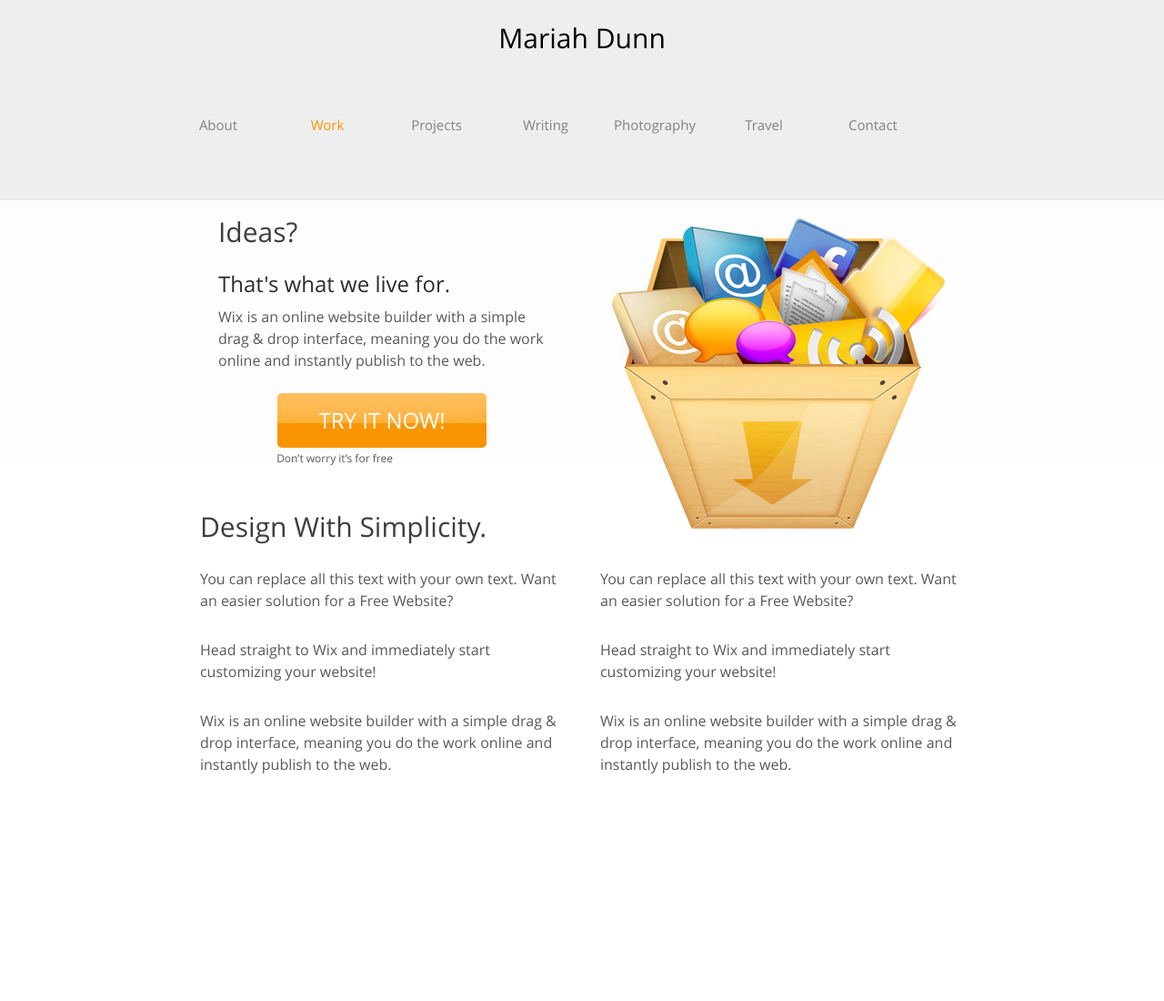
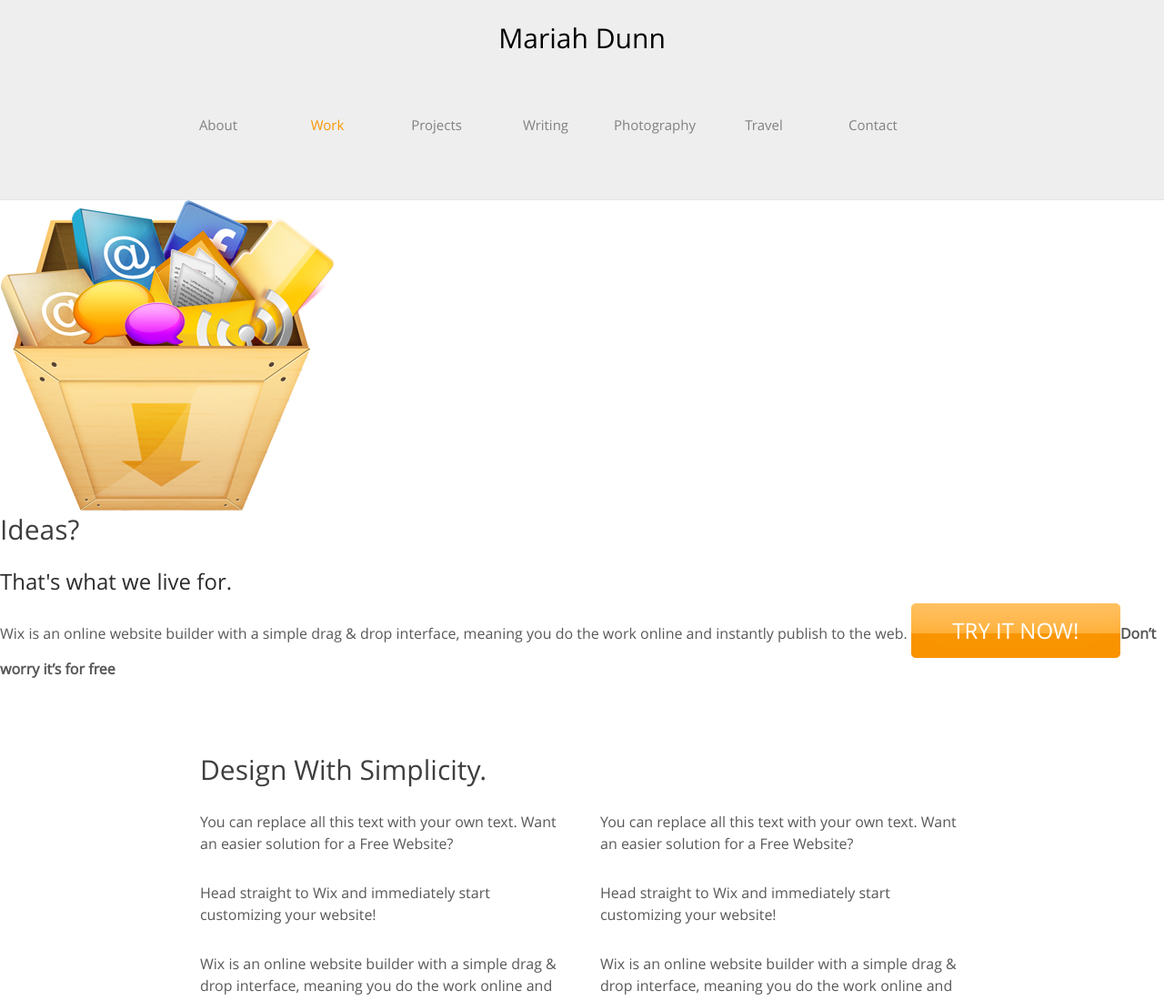
Before and after one commit to mdunn120/mdunn120.github.io, a plain HTML site: page work.html in a window 1280 px wide. Shown: the top 1100 px of the page at 91% size. Drawn offline with Linux system fonts and the light colour scheme.

Commit message:
trying to fix visibility problem

```diff
--- a/css/style.css
+++ b/css/style.css
@@ -104,47 +104,46 @@ img {
 #navigation li.active a {
 	color: #f99600;
 }
-#adbox {
-	background: url(../images/bg-adbox.jpg) repeat-x left top;
+#main {
 	height: 250px;
 	padding: 20px 0;
 }
-#adbox > div {
+#main > div {
 	width: 800px;
 	margin: 0 auto;
 	padding: 0 80px;
 }
-#adbox > div img {
+#main > div img {
 	float: right;
 	margin-left: 60px;
 }
-#adbox h1 {
+#main h1 {
 	color: #3e3e3e;
 	font-size: 30px;
 	font-weight: normal;
 	line-height: 30px;
 	margin: 0 0 30px;
 }
-#adbox h2 {
+#main h2 {
 	color: #2c2c2c;
 	font-size: 24px;
 	font-weight: normal;
 	line-height: 24px;
 	margin: 0 0 12px;
 }
-#adbox p {
+#main p {
 	font-size: 16px;
 	line-height: 24px;
 	margin: 0;
 }
-#adbox p span {
+#main p span {
 	display: block;
 	font-size: 12px;
 	width: 360px;
 	padding: 24px 0;
 	text-align: center;
 }
-#adbox p span b {
+#main p span b {
 	font-weight: normal;
 	display: block;
 	width: 256px;
```
Also changed, not shown: index.html (+1 -1 lines).
